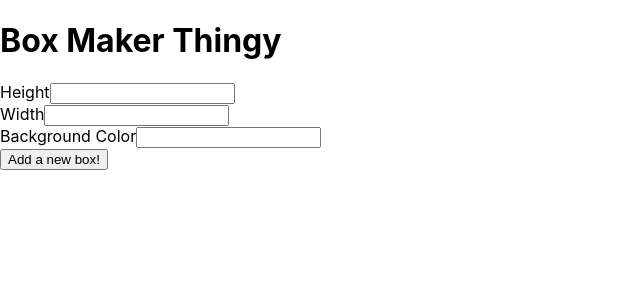
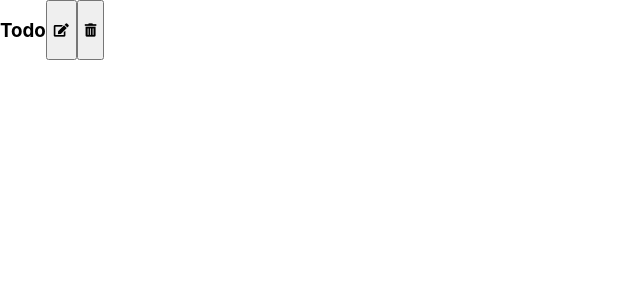
Before and after one commit to davisstacked/react-state-exercises, a React (Create React App) app: page / in a window 1280 px wide. Shown: the top 300 px of the page, without its empty margins (0-640 px from the left). Built offline with nearby package versions, Linux system fonts and the light colour scheme.

Commit message:
Todo component

```diff
--- a/src/App.js
+++ b/src/App.js
@@ -1,13 +1,11 @@
 import React, { Component } from 'react';
-import { BoxList } from './Forms/BoxList';
-// import { NewBoxForm } from './Forms/NewBoxForm';
-// import { Box } from './Forms/Box';
+import { Todo } from './Todo App/Todo';
 
 export class App extends Component {
   render() {
     return (
       <div>
-        <BoxList />
+        <Todo />
       </div>
     )
   }
--- /dev/null
+++ b/src/Todo App/NewTodoForm.js
@@ -0,0 +1 @@
+// this component should render a form with one text input for the task to be created. When this form is submitted, a new Todo component should be created.
--- /dev/null
+++ b/src/Todo App/Todo.css
@@ -0,0 +1,3 @@
+.Todo {
+  display: flex;
+}
--- /dev/null
+++ b/src/Todo App/Todo.js
@@ -0,0 +1,20 @@
+// this component should display a div with the task of the todo.
+// for each todo component, there should also be a button with the text "X" that when clicked, removes the todo.
+
+import React from 'react';
+
+import './Todo.css'
+
+export const Todo = () => {
+  return (
+    <div className="Todo">
+      <h3>Todo</h3>
+      <button>
+        <i class="fas fa-edit"></i>
+      </button>
+      <button>
+      <i class="fas fa-trash-alt"></i>
+      </button>
+    </div>
+  )
+}
--- /dev/null
+++ b/src/Todo App/TodoList.js
@@ -0,0 +1 @@
+// this component should render the NewTodoForm component and should render the list of Todo components. Place your state that contains all of the todos in this component.
```
